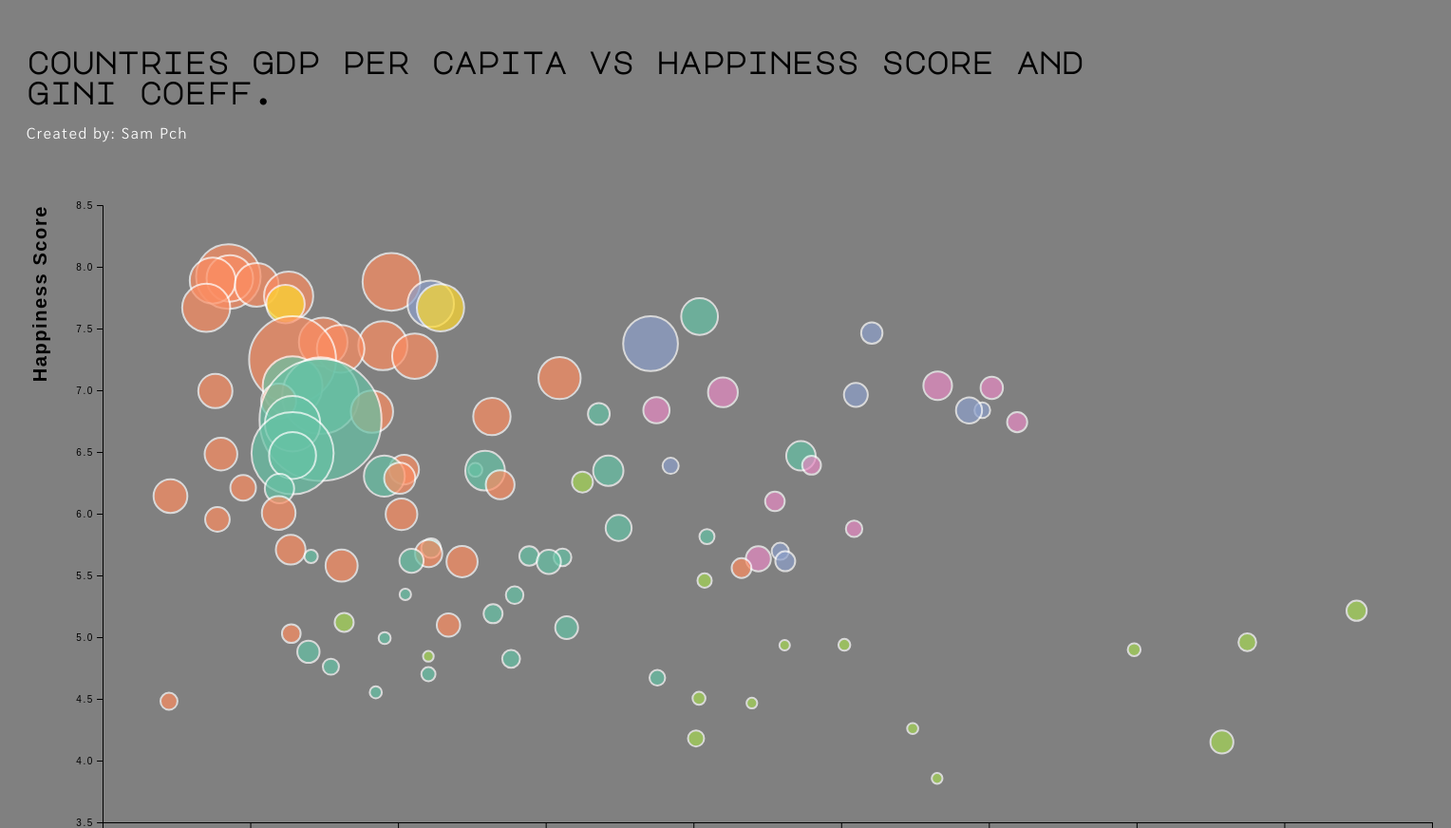
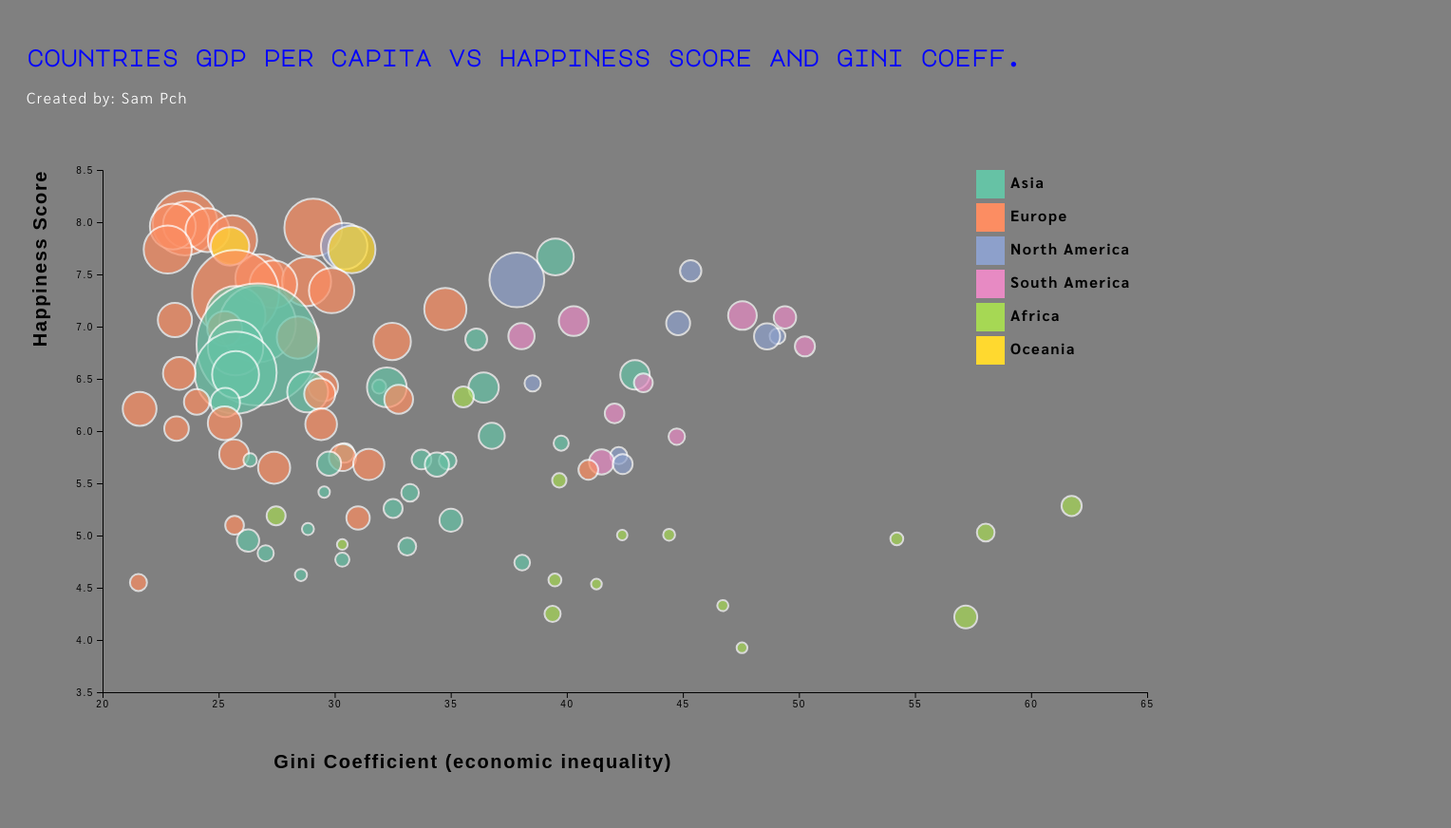
Before and after one commit to Sapch/CPSC583-Data-Visualization, a plain HTML site: page index.html in a window 1280 px wide. Shown: the top 872 px of the page at 95% size, 1528 px wide, since content can reach past the window. Drawn offline with nearby package versions, Linux system fonts and the light colour scheme.

Commit message:
Adjusting the window size

```diff
--- a/index.html
+++ b/index.html
@@ -13,21 +13,21 @@ https://bl.ocks.org/
     <script src="https://d3js.org/d3-scale-chromatic.v1.min.js"></script>
 </head>
 <body>
-<h1>    Countries GDP per capita vs Happiness Score and Gini Coeff.</h1>
+<h2 style="color:blue;">    Countries GDP per capita vs Happiness Score and Gini Coeff.</h2>
 <footer>
   <p>Created by: Sam Pch</p>
 </footer>
 
 
-<svg width="1500" height="800"></svg>
+<svg width="1200" height="700"></svg>
 
 
 <script>
 
     // set the dimensions and margins of the graph
     var margin = {top: 10, right: 20, bottom: 50, left: 50},
-        width = 1600 - margin.left - margin.right,
-        height = 900 - margin.top - margin.bottom;
+        width = 1100 - margin.left - margin.right,
+        height = 600 - margin.top - margin.bottom;
 
     // append the svg object to the body of the page
     var svg = d3.select("svg"),
@@ -65,7 +65,7 @@ https://bl.ocks.org/
             .call(d3.axisBottom(x))
             .append("text")
             .attr("y", 75)
-            .attr("x", 1000)
+            .attr("x", 600)
             .attr("dy", "4em")
             .attr("y", y(y.ticks().pop()))
             .attr("fill", "#000")
@@ -100,7 +100,7 @@ https://bl.ocks.org/
             .data(keys)
             .enter()
             .append("rect")
-            .attr("x", 1500)
+            .attr("x", 1000)
             .attr("y", function(d,i){ return 50 + i*(size+5)}) // 100 is where the first dot appears. 25 is the distance between dots
             .attr("width", size)
             .attr("height", size)
@@ -111,7 +111,7 @@ https://bl.ocks.org/
             .data(keys)
             .enter()
             .append("text")
-            .attr("x", 1500 + size*1.2)
+            .attr("x", 1000 + size*1.2)
             .attr("y", function(d,i){ return 50 + i*(size+5) + (size/2)})
             .text(function(d){ return d})
             .attr("fill", "#000")
```
